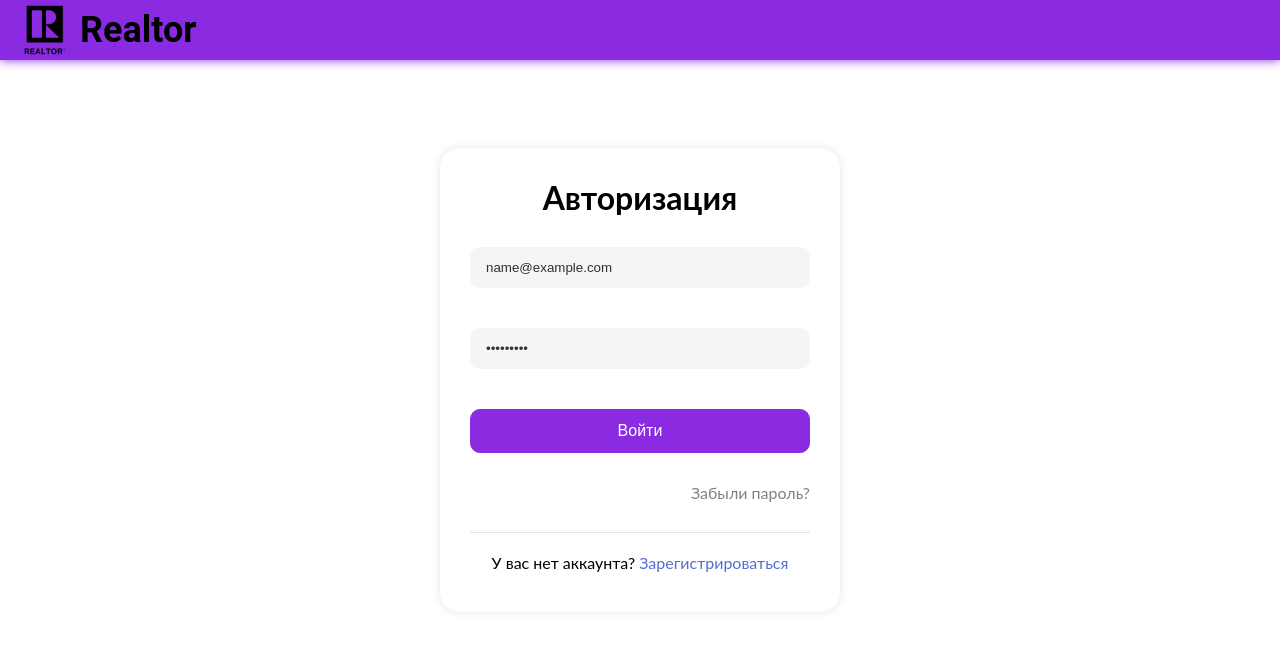
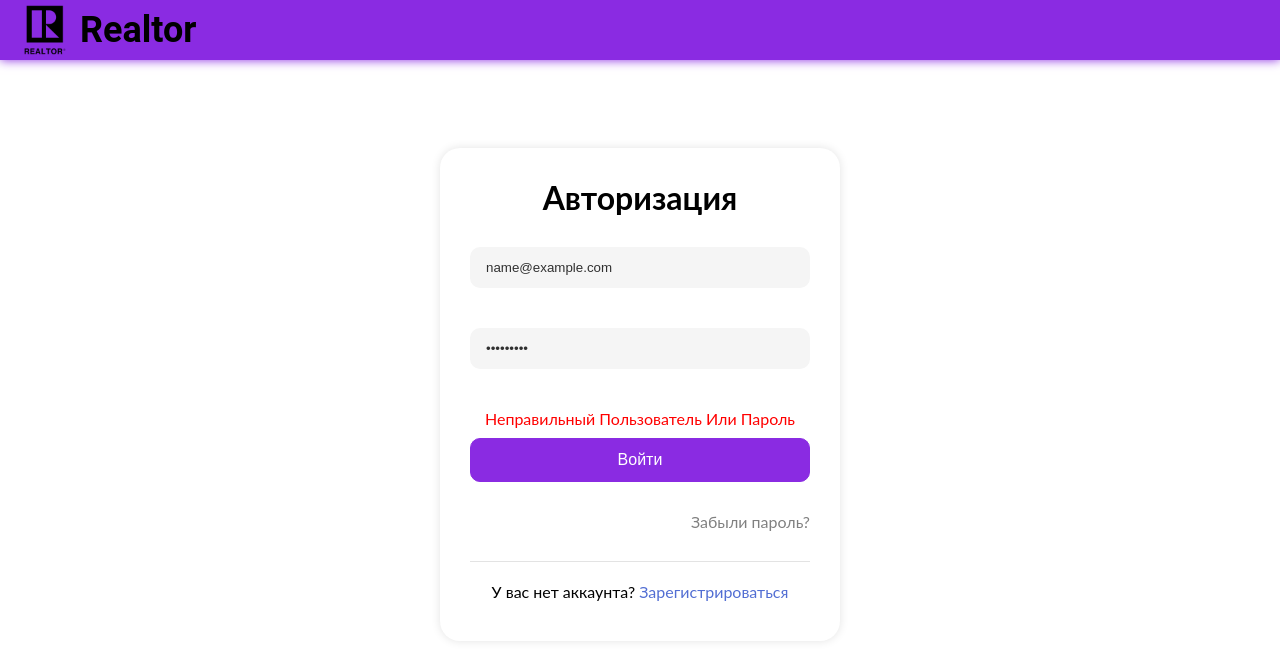
Before and after one commit to Muhammadrashod/Realtor-App, a React (Create React App) app: page /login in a window 1280 px wide. Both pictures are taken after typing "name@example.com", "Sample123" into the empty fields and a click on the button "Войти". Shown: the top 658 px of the page. Built offline with nearby package versions, Linux system fonts and the light colour scheme.

Commit message:
WorkingFav

```diff
--- a/src/components/UI/Cards/FavoriteCards.tsx
+++ b/src/components/UI/Cards/FavoriteCards.tsx
@@ -56,10 +56,9 @@ export const FavoriteCards = ({
 
   console.log(
     isFavorite
-      ? `Added card with ID ${objectID} from favorites.`
-      : `Removed card with ID ${objectID} to favorites.`
+    ? `Removed card with ID ${objectID} from favorites.`
+    : `Added card with ID ${objectID} to favorites.`
   );
-
 
   const handleGoToProfile = () => {
     navigate("/profile");
@@ -95,13 +94,13 @@ export const FavoriteCards = ({
       <Collapse in={expanded} timeout="auto" unmountOnExit>
         <CardContent>
           <Tooltip
-            title={isFavorite ? "Удалить С Избранных" : "Добавить В Избранные"}
+            title={isFavorite ? "Добавить В Избранные" : "Удалить С Избранных"}
           >
             <IconButton
               aria-label="Add to favorites"
               onClick={handleToggleFavorite}
             >
-              {isFavorite ? <FavoriteIcon /> : <FavoriteBorderIcon />}
+              {isFavorite ? <FavoriteBorderIcon /> : <FavoriteIcon />}
             </IconButton>
           </Tooltip>
           <Tooltip title="Открыть Карточку">
@@ -109,14 +108,12 @@ export const FavoriteCards = ({
               <ViewDayIcon />
             </IconButton>
           </Tooltip>
-          {/* <Typography paragraph>Детали:</Typography>
+          <Typography paragraph>Детали:</Typography>
           <Typography paragraph>{rooms}</Typography>
           <Typography paragraph>{baths}</Typography>
           <Typography paragraph>{area}</Typography>
-          <Typography paragraph>{location.level}</Typography>
-          <Typography paragraph>{location.name}</Typography>
-          <Typography paragraph>{phoneNumber.mobile}</Typography>
-          <Typography>{contactName}</Typography> */}
+          <Typography paragraph>{phoneNumber?.mobile}</Typography>
+          <Typography>{contactName}</Typography>
         </CardContent>
       </Collapse>
     </StyledCard>
--- a/src/components/UI/Input/Input.style.ts
+++ b/src/components/UI/Input/Input.style.ts
@@ -1,4 +1,5 @@
 import styled, { css } from "styled-components";
+import "../FadeIn/FadeInAnimation.css";
 
 export const InputContainer = styled.div`
   margin-bottom: 20px;
@@ -7,6 +8,8 @@ export const InputContainer = styled.div`
 export const ErrorMessage = styled.p`
   color: red;
   margin-top: 10px;
+  margin-bottom: 10px;
+  animation: fadeIn 0.5s ease-out forwards;
 `;
 
 interface IStyledInputProps {
@@ -69,7 +72,7 @@ export const StyledInput = styled.input<IStyledInputProps>`
   }
 
   &:visited {
-    color: purple; /* Custom color for visited state */
+    color: purple;
   }
 
   &::after {
--- a/src/pages/LoginPage/LoginPage.tsx
+++ b/src/pages/LoginPage/LoginPage.tsx
@@ -1,4 +1,4 @@
-import { useEffect } from "react";
+import { useEffect, useState } from "react";
 import { useForm, Controller } from "react-hook-form";
 import { yupResolver } from "@hookform/resolvers/yup";
 import * as yup from "yup";
@@ -11,6 +11,7 @@ import { Heading } from "../../components/Typography/Heading";
 import { StyledLink } from "../../components/Typography/StyledLink";
 import { RegistrationInfo } from "../../components/UI/RegistartionInfo/ReagistartionInfo";
 import { GreetingHeader } from "../GreetingPage/GreetingHeader/GreetingHeader";
+import { ErrorMessage } from "../../components/UI/Input/Input.style";
 
 interface ILoginForm {
   useremail: string;
@@ -39,6 +40,8 @@ export const LoginPage = () => {
     },
   });
 
+  const [loginError, setLoginError] = useState<string | null>(null);
+
   const navigate = useNavigate();
 
   useEffect(() => {
@@ -55,10 +58,10 @@ export const LoginPage = () => {
     const storedData = localStorage.getItem(userKey);
 
     if (storedData) {
-      console.log("Successfully logged in:", storedData);
+      console.log("Вы Успешно Вошли В Аккаунт", storedData);
       navigate("/profile");
     } else {
-      console.error("Incorrect email or password");
+      setLoginError("Неправильный Пользователь Или Пароль");
     }
   };
 
@@ -71,6 +74,7 @@ export const LoginPage = () => {
           <form
             onSubmit={handleSubmit((data) => {
               console.table(data);
+              setLoginError(null);
               goToNextPage(data);
             })}
           >
@@ -100,6 +104,7 @@ export const LoginPage = () => {
                 />
               )}
             />
+              {loginError && <ErrorMessage>{loginError}</ErrorMessage>}
             <Button
               disabled={!!Object.keys(errors).length}
               isPrimary
```
